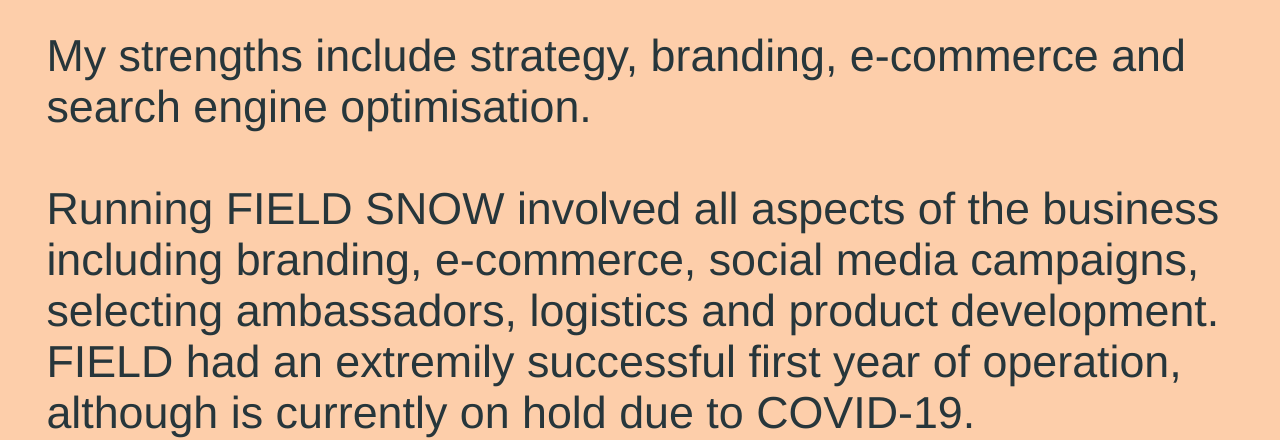
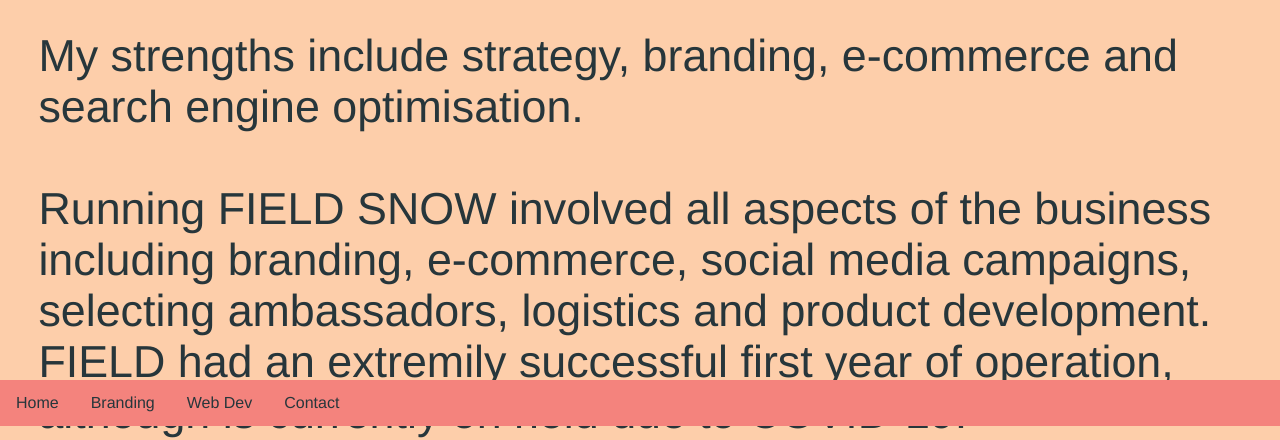
Before and after one commit to AsherFielder/CV, a plain HTML site: page marketing.html in a window 1280 px wide. Shown: the part 374-814 px from the top of the page. Drawn offline with Linux system fonts and the light colour scheme.

Commit message:
Update marketing.html

```diff
--- a/marketing.html
+++ b/marketing.html
@@ -22,6 +22,40 @@
   padding: 3vw;
 }
 
+  body {margin:0;}
+
+ul {
+  list-style-type: none;
+  margin: 0;
+  padding: 0;
+  overflow: hidden;
+  background-color: #f4837d;
+  position: fixed;
+  bottom: 0;
+  width: 100%;
+}
+
+li {
+  float: left;
+}
+
+li a {
+  display: block;
+  color: #27363b;
+  text-align: center;
+  padding: 14px 16px;
+  text-decoration: none;
+  font-family: HELVETICA;
+}
+
+li a:hover:not(.active) {
+  background-color: #111;
+}
+
+.active {
+  background-color: #f4837d;
+}
+
 A.class1 {color:#27363b;}
 A.class1:link  {text-decoration: none; color: #27363b; background-color: #f4837d;}
 A.class1:visited {text-decoration: none; color: #27363b; background-color: #f4837d;}
@@ -30,6 +64,14 @@
 </style>
 </head>
 <body>
+
+<ul>
+  <li><a class="active" href="index.html">Home</a></li>
+  <li><a href="Branding.html">Branding</a></li>
+  <li><a href="webdev.html">Web Dev</a></li>
+  <li><a href="Contact.html">Contact</a></li>
+</ul>
+
 <div class="outer">
   <div class="middle">
     <div class="inner">
@@ -45,7 +87,5 @@
 For Chopt Studio I helped refine their e-commerce experience, defined the brands colour palette, and built a digital marketing stratergy to suit the radically changing
     nature of 2020. <br><br>
 
-  <a href="index.html" class="class1">↑↑ Take me home! ↑↑</a>
-
 </body>
 </html>
```
